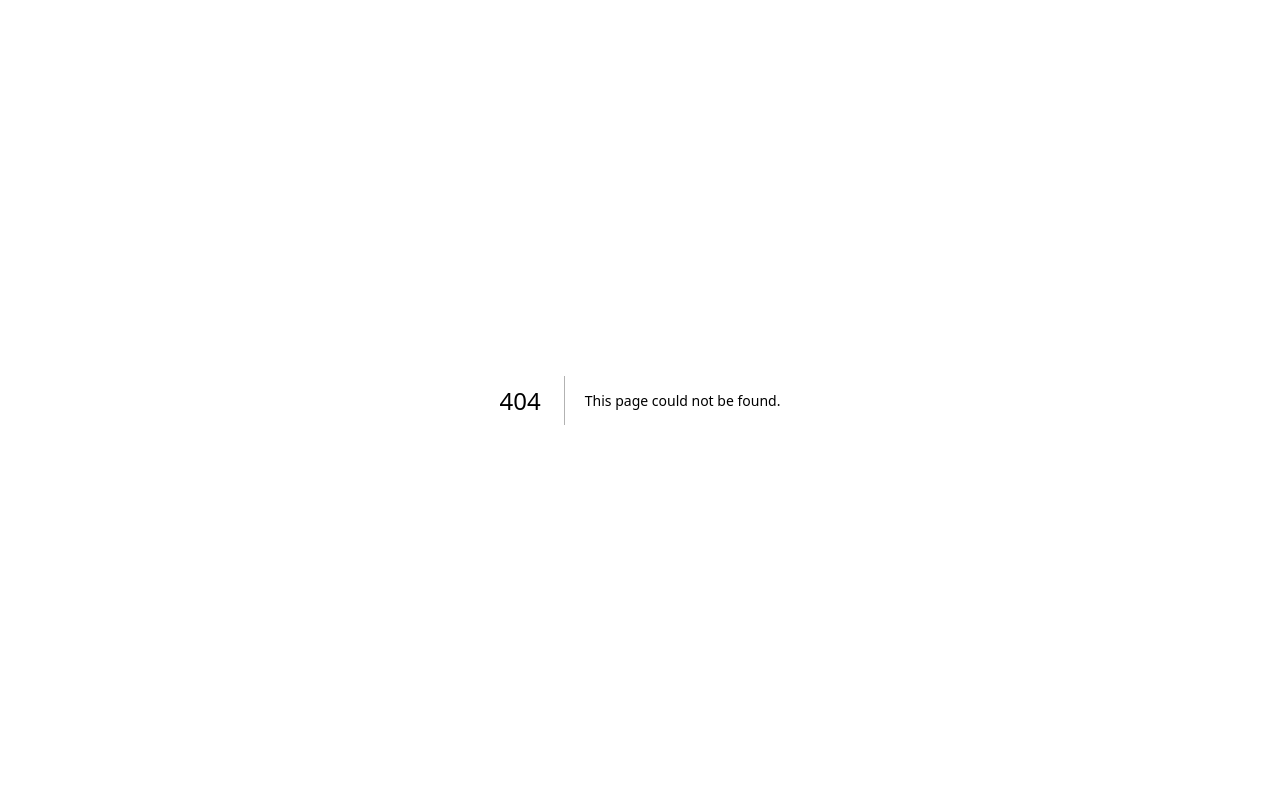
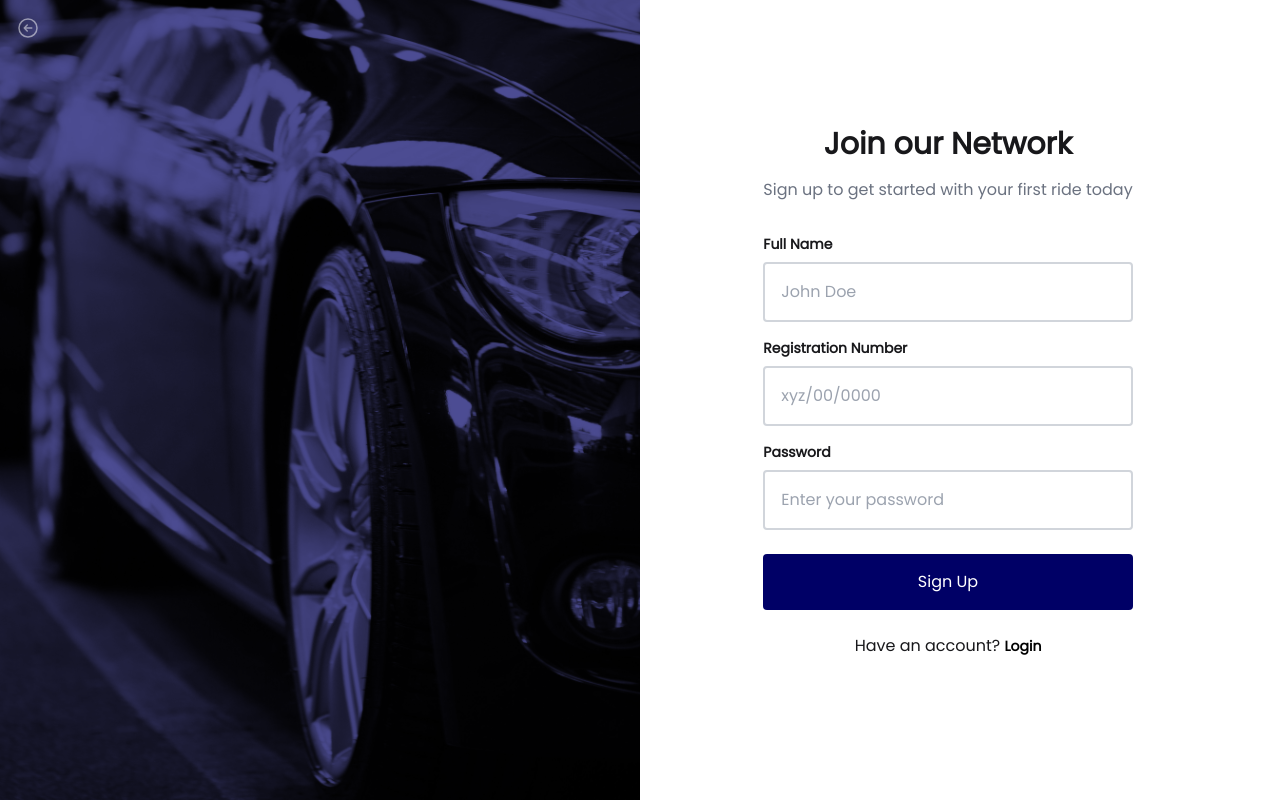
Before and after one commit to NIMIAA/run-go-frontend, a Next.js app: page /authentication/drivers-signin in a window 1280 px wide. Before the commit this address had no page. Built offline with nearby package versions, Linux system fonts and the light colour scheme.

Commit message:
drivers authentication

```diff
--- a/app/authentication/confirm-otp/page.tsx
+++ b/app/authentication/confirm-otp/page.tsx
@@ -56,13 +56,13 @@ export default function ConfirmOtp() {
               </p>
                 </Link>
             </div>
-            <div className="my-4">
+            {/* <div className="my-4">
                 <Link href="login">
               <p className="font-bold text-sm text-black hover:text-foreground">
                 Back to log in{" "}
               </p>
                 </Link>
-            </div>
+            </div> */}
           </div>
         </div>
         </div>
--- /dev/null
+++ b/app/authentication/drivers-login/page.tsx
@@ -0,0 +1,60 @@
+import Link from "next/link";
+import { ArrowLeftCircleIcon } from "@heroicons/react/24/outline";
+export default function DriversLoginPage() {
+    return(
+<div>
+      <div className="xl:flex">
+        <div className=" w-1/2">
+          <div className="xl:bg-black/70 bg-blend-multiply xl:bg-[url(/images/driver-sign-up.jpg)] w-1/2  bg-cover bg-center bg-no-repeat bg-opacity-25 absolute inset-0"></div>
+        </div>
+
+        <div className="h-screen flex justify-center items-center mx-6 xl:w-1/2">
+          <Link href="/">
+          <ArrowLeftCircleIcon className="absolute text-gray-400 top-4 left-4 size-6 xl:text-white/50 cursor-pointer" />
+          </Link>
+          <div>
+            <div className="text-center">
+              <p className="text-3xl font-semibold mb-4">Drive. Earn. Repeat.</p>
+              <p className="text-md text-gray-500 mb-8">To continue your journey, login with your personal info</p>
+
+            <div className="flex flex-col items-center justify-center my-4">
+            <div className="w-full text-left text-sm font-semibold mb-2">Registration Number</div>
+              <input
+                type="text"
+                placeholder="run/xyz/00/0000"
+                className="p-4 rounded w-full border-2 border-gray-300 focus:outline-foreground"
+              />
+            </div>
+
+          <div className="flex flex-col items-center justify-center my-4">
+            <div className="w-full text-left text-sm font-semibold mb-2">Password</div>
+              <input
+                type="text"
+                placeholder="********"
+                className="p-4 rounded w-full border-2 border-gray-300 focus:outline-foreground"
+              />
+              <span  className="text-right w-full text-sm mt-1 text-foreground">
+              <Link href="/authentication/recorver-account">Forgot Password?</Link>
+              </span>
+
+            </div>
+              <button className="bg-foreground hover:bg-indigo-900 text-background text-md my-2 p-4 rounded w-full cursor-pointer transition-transform duration-200 ease-in hover:scale-105">
+            Continue
+              </button>
+
+              <div className="my-4">
+                  <Link href="/authentication/drivers-signin">
+                <p className="text-gray-600 text-sm">
+                  Don&apos;t have an account?{" "} <span className="font-bold text-sm text-black hover:text-foreground">Sign Up</span>
+                </p>
+                  </Link>
+              </div>
+
+            </div>
+          </div>
+        </div>
+      </div>
+    </div>
+
+);
+}
--- /dev/null
+++ b/app/authentication/drivers-signin/page.tsx
@@ -0,0 +1,59 @@
+import Link from "next/link";
+import { ArrowLeftCircleIcon } from "@heroicons/react/24/outline";
+export default function DriversSigninPage() {
+    return(
+        <div className="xl:flex">
+        <div className=" w-1/2 ">
+          <div className="xl:bg-foreground/70 bg-blend-multiply w-1/2 xl:bg-[url(/images/background-image.jpg)] bg-cover bg-center bg-no-repeat bg-opacity-25 absolute inset-0"></div>
+        </div>
+
+        <div className="h-screen flex justify-center items-center  mx-6 xl:w-1/2">
+        <Link href="/">
+        <ArrowLeftCircleIcon className="absolute text-gray-400 top-4 left-4 size-6 xl:text-white/50 cursor-pointer" />
+        </Link>
+        <div>
+          <div className="text-center">
+            <p className="text-3xl font-semibold mb-4">Join our Network</p>
+            <p className="text-md text-gray-500 mb-8">Sign up to get started with your first ride today</p>
+
+            <div className="flex flex-col items-center justify-center my-4">
+          <div className="w-full text-left text-sm font-semibold mb-2">Full Name</div>
+          <input
+              type="text"
+              placeholder="John Doe"
+              className="p-4 rounded w-full border-2 border-gray-300 focus:outline-foreground"
+            />
+          </div>
+          <div className="flex flex-col items-center justify-center my-4">
+          <div className="w-full text-left text-sm font-semibold mb-2">Registration Number</div>
+          <input
+              type="text"
+              placeholder="xyz/00/0000"
+              className="p-4 rounded w-full border-2 border-gray-300 focus:outline-foreground"
+            />
+          </div>
+          <div className="flex flex-col items-center justify-center my-4">
+          <div className="w-full text-left text-sm font-semibold mb-2">Password</div>
+          <input
+              type="text"
+              placeholder="Enter your password"
+              className="p-4 rounded w-full border-2 border-gray-300 focus:outline-foreground"
+            />
+          </div>
+            <button className="bg-foreground hover:bg-indigo-900 text-background text-md my-2 p-4 rounded w-full cursor-pointer transition-transform duration-200 ease-in hover:scale-105">
+              Sign Up
+            </button>
+            <div className="my-4">
+                <Link href="/authentication/drivers-login">
+              <p>
+                Have an account?{" "} <span className="font-bold text-sm text-black hover:text-foreground">Login</span>
+
+              </p>
+                </Link>
+            </div>
+          </div>
+        </div>
+        </div>
+      </div>
+    );
+}
--- a/app/authentication/recorver-account/page.tsx
+++ b/app/authentication/recorver-account/page.tsx
@@ -33,13 +33,13 @@ export default function RecorverAccount() {
                 </button>
               </Link>
 
-                <div className="my-4">
+                {/* <div className="my-4">
                     <Link href="/authentication/login">
                   <p className="font-bold text-sm text-black hover:text-foreground">
                     Back to log in{" "}
                   </p>
                     </Link>
-                </div>
+                </div> */}
               </div>
             </div>
           </div>
--- a/app/authentication/set-new-password/page.tsx
+++ b/app/authentication/set-new-password/page.tsx
@@ -36,13 +36,13 @@ export default function SetPassword() {
             <button className="bg-foreground hover:bg-indigo-900 text-background text-md my-2 p-4 rounded w-full cursor-pointer transition-transform duration-200 ease-in hover:scale-105">
               Reset Password
             </button>
-            <div className="my-4">
+            {/* <div className="my-4">
                 <Link href="login">
               <p className="font-bold text-sm text-black hover:text-foreground">
                 Back to log in{" "}
               </p>
                 </Link>
-            </div>
+            </div> */}
           </div>
         </div>
         </div>
--- a/app/components/nav/routes.ts
+++ b/app/components/nav/routes.ts
@@ -5,7 +5,7 @@ export const routes = [
   },
   {
     label: "Drive",
-    path: "/authentication/login",
+    path: "/authentication/drivers-login",
   },
   {
     label: "about",
--- a/app/page.tsx
+++ b/app/page.tsx
@@ -24,14 +24,14 @@ export default function Home() {
             <div className="mt-10 flex flex-col lg:flex-row items-center justify-center gap-x-6">
             <div className="bg-hover-gold text-white rounded px-6 py-3 w-2/3">
               <a
-                href="/authentication/login"
+                href="/authentication/signup"
               >
                 Get started
               </a>
             </div>
             <div className="text-sm/6 font-semibold text-white rounded px-6 border-white border py-3 my-4 w-2/3">
             <a
-                href="#"
+                href="authentication/drivers-signin"
               >
                 Become a driver <span aria-hidden="true">→</span>
               </a>
```
